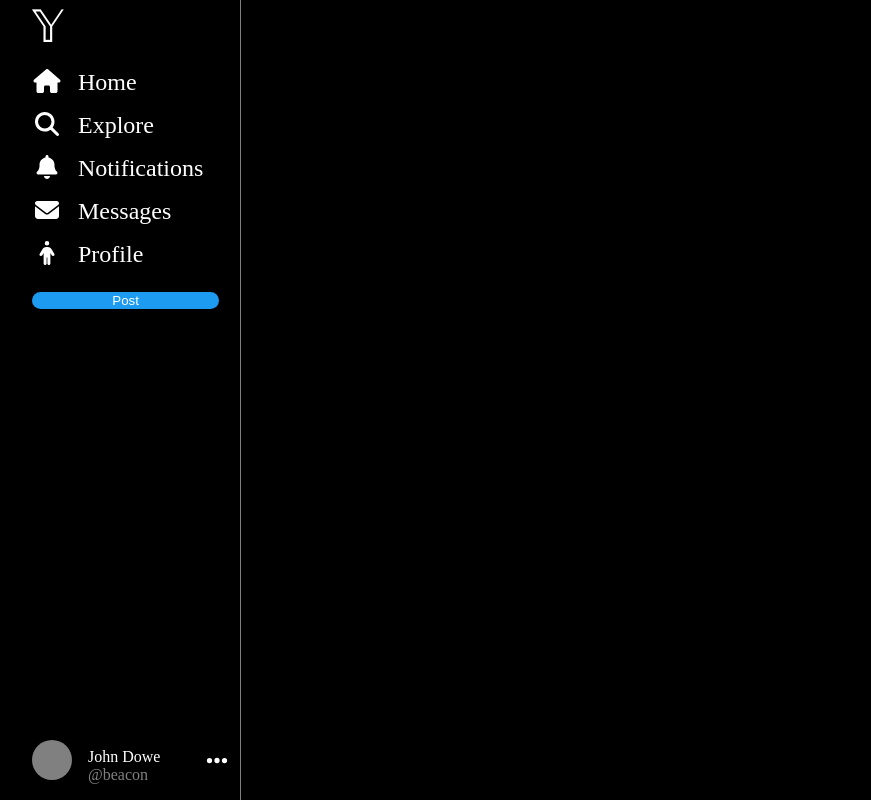
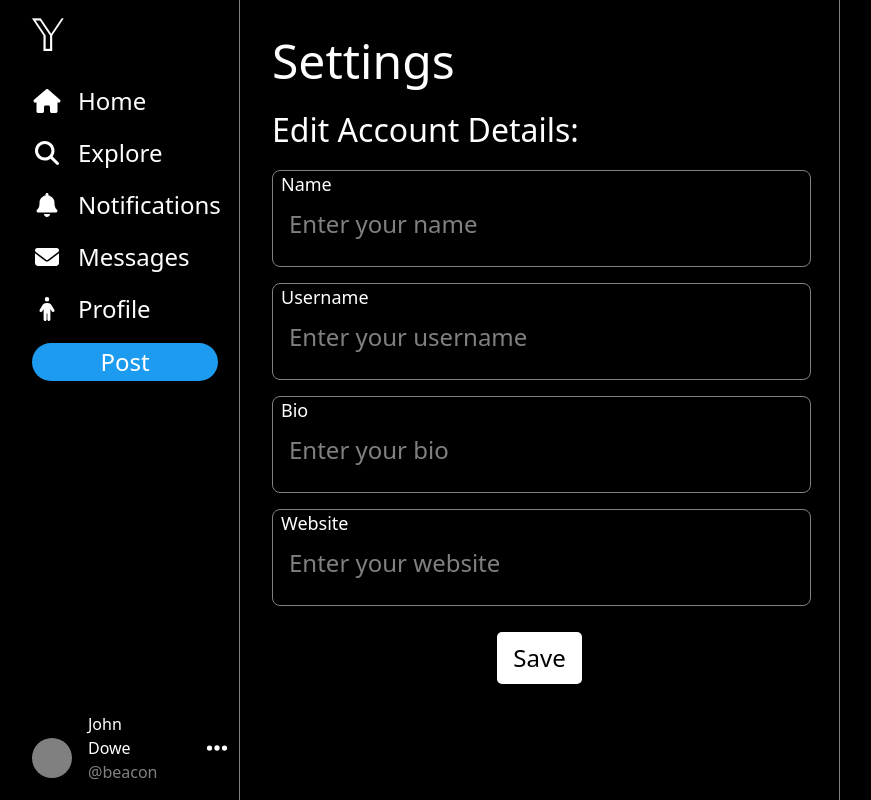
Before and after one commit to hridyanshdugar/cmput404-project-y, a Next.js app in the folder frontend/: page /settings in a window 1280 px wide. Before the commit this address had no page. Shown: the whole page, without its empty margins (224-1095 px from the left). Built offline with nearby package versions, Linux system fonts and the light colour scheme.

Commit message:
Added settings page

```diff
--- /dev/null
+++ b/frontend/src/app/settings/page.module.css
@@ -0,0 +1,97 @@
+.mainContentView {
+    background-color: #000000;
+    color: white;
+    height : 100vh;
+    max-width: 37.5rem;
+    text-align: center;
+    font-size: 40px;
+    margin-left: 13rem;
+    border-right: 1px solid gray;
+    overflow: scroll;
+    overflow: hidden;
+}
+
+  @media screen and (max-width: 1000px) {
+    .mainContentView {
+        margin-left: 3rem;
+    }
+  }
+
+  @media screen and (max-width: 500px) {
+    .mainContentView {
+        overflow-y: scroll;
+    }
+  }
+
+.container {
+  width: 100%;
+  display: inline-block;
+
+}
+.title {
+    text-align: left;
+    margin-top: 2rem;
+    margin-left: 2rem;
+    font-size: 3rem;
+    font-weight: 500;
+}
+
+.header {
+    text-align: left;
+    margin-top: 1rem;
+    margin-bottom: 1rem;
+    margin-left: 2rem;
+    font-size: 2rem;
+    font-weight: 500;
+
+}
+
+.form {
+  width: 90%;
+  align-self: start;
+  text-align: left;
+  text-indent: 0.5rem;
+  font-size: large;
+  display: flex;
+  flex-direction: column;
+  margin-left : 2rem;
+  margin-right: 2rem;
+  border-color: grey;
+  border : 1px solid grey;
+  border-radius: 0.5rem;
+  margin-bottom: 1rem;
+}
+
+.form:focus-within {
+  border-color: rgb(29, 155, 240);
+  color: rgb(29, 155, 240);
+}
+
+.input {
+    margin-bottom: 1rem;
+    font-size: 1.5rem;
+    padding: 0.5rem 1rem;
+    border-radius: 5px;
+    background-color: black;
+    color: white;
+    border: none;
+    outline: none;
+}
+
+.input::placeholder {
+    color: grey;
+}
+
+.input:not(:placeholder-shown) {
+    color: white;
+}
+
+.submit {
+    font-size: 1.5rem;
+    padding: 0.5rem 1rem;
+    border-radius: 5px;
+    background-color: white;
+    color: black;
+    border: none;
+    cursor: pointer;
+}
--- /dev/null
+++ b/frontend/src/app/settings/page.tsx
@@ -0,0 +1,39 @@
+"use client"
+import 'bootstrap/dist/css/bootstrap.min.css';
+import Image from "next/image";
+import styles from "./page.module.css";
+import Button from 'react-bootstrap/Button';
+import Card from 'react-bootstrap/Card';
+import { Col, Row } from 'react-bootstrap';
+
+export default function Home() {
+    return (
+      <>
+            <div className={"main"}>
+                <div className={styles.mainContentView}>
+                  <div className={styles.container}>
+                    <h1 className={styles.title}>Settings</h1>
+                    <header className={styles.header}>Edit Account Details:</header>
+                    <form>
+                        <label className={styles.form}>Name
+                          <input className={styles.input} type="text" id="name" name="name" placeholder="Enter your name" required></input>
+                        </label>
+                        <label className={styles.form}>Username
+                          <input className={styles.input} type="text" id="username" name="username" placeholder="Enter your username" required></input>
+                        </label>
+                        <label className={styles.form}>Bio
+                          <input className={styles.input} type="text" id="bio" name="bio" placeholder="Enter your bio"></input>
+                        </label>
+                        <label className={styles.form}>Website
+                          <input className={styles.input} type="text" id="website" name="website" placeholder="Enter your website"></input>
+                        </label>
+
+                        <input className={styles.submit} type="submit" value="Save"></input>
+                    </form>
+                  </div>
+                </div>
+          </div>
+      </>
+
+  );
+}
--- a/frontend/src/components/sidebar.tsx
+++ b/frontend/src/components/sidebar.tsx
@@ -25,7 +25,7 @@ export default function SideBar() {
             </a></li>
         </ul>
         <div className={style.avatarBottom}>
-        <a href="#">
+        <a href="/settings">
                 <div className={style.avatarImage}>
                 </div>
                 <div className={style.myName}>
```
